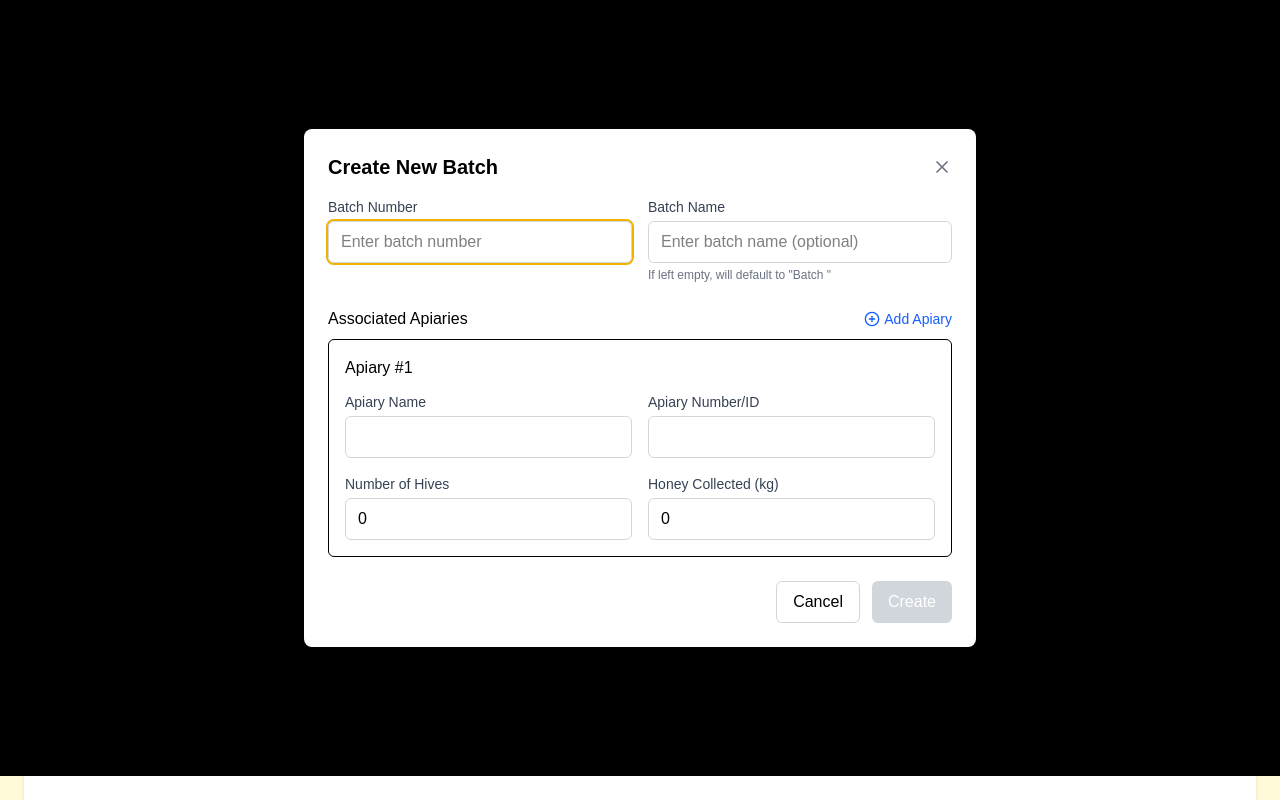
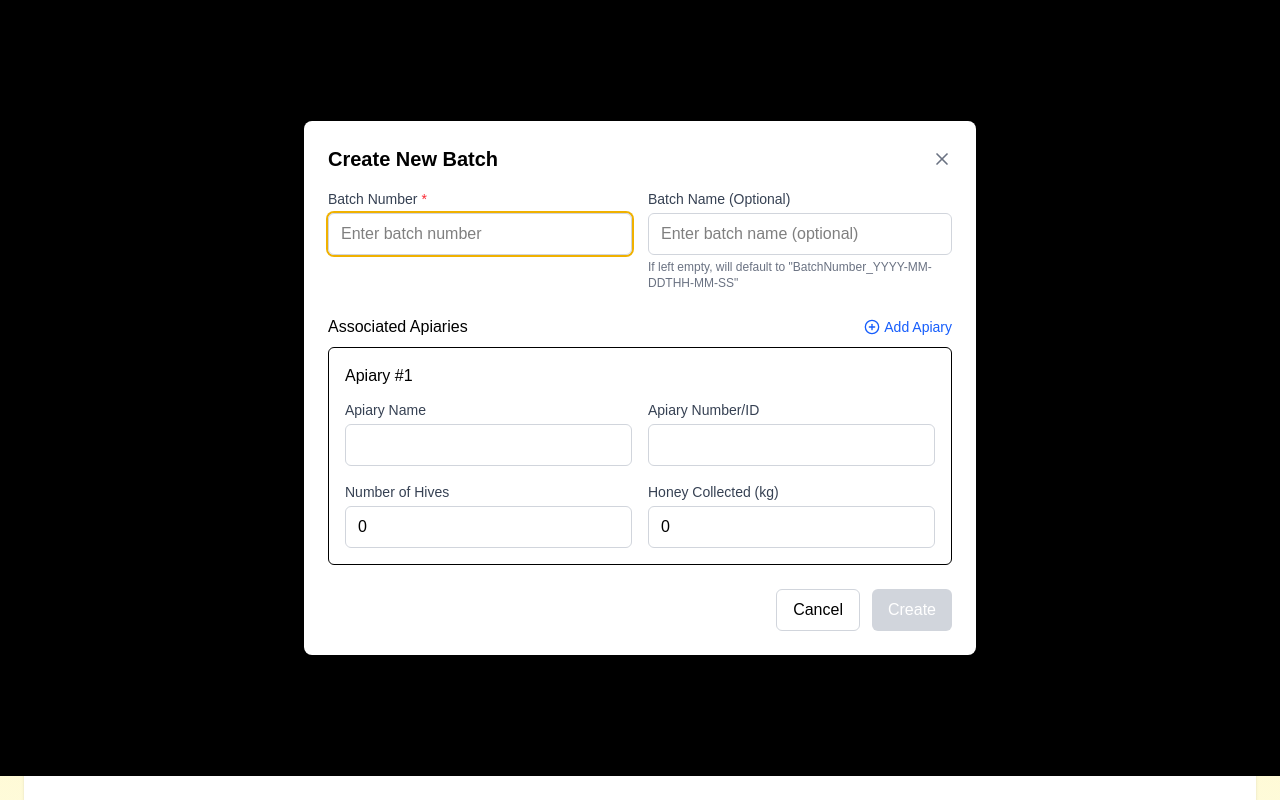
Before and after one commit to Aymane7911/BeePro, a Next.js app: page /dashboard in a window 1280 px wide. Both pictures are taken after a click on the button "Create Batch". Shown: the top 800 px of the page. Built offline with nearby package versions, Linux system fonts and the light colour scheme.

Commit message:
adding maps update

```diff
--- a/src/app/dashboard/page.tsx
+++ b/src/app/dashboard/page.tsx
@@ -417,10 +417,15 @@ const handleBuyTokens = () => {
       throw new Error("No token found. Please log in again.");
     }
 
+    // Generate batch name with timestamp if not provided
+    const finalBatchName = batchName && batchName.trim()
+      ? batchName.trim()
+      : `${batchNumber}_${new Date().toISOString().slice(0, 19).replace(/:/g, '-')}`;
+
     const formData = {
       batchNumber: batchNumber,
-      batchName: batchName || '',
-      apiaries: batchFormData.apiaries, // ✅ MISSING - Include apiaries data
+      batchName: finalBatchName,
+      apiaries: batchFormData.apiaries, // ✅ Include apiaries data
     };
 
     const response = await fetch('/api/create-batch', {
@@ -453,13 +458,14 @@ const handleBuyTokens = () => {
       setNotification({ show: false, message: '' });
     }, 5000);
 
-    // ✅ MISSING - Reset form data properly
+    // ✅ Reset form data properly
     setBatchNumber('');
-    setBatchName(''); // Add this line
+    setBatchName('');
     setBatchFormData({
       apiaries: [{ name: '', number: '', hiveCount: '', kilosCollected: '' }]
     }); // Reset apiaries form data
     setShowBatchModal(false);
+
   } catch (error) {
     console.error('Error creating batch:', error);
     setNotification({
@@ -751,7 +757,7 @@ allBatches.forEach(batch => {
               {/* Batch Number */}
               <div>
                 <label className="block text-sm font-medium text-gray-700 mb-1">
-                  Batch Number
+                  Batch Number <span className="text-red-500">*</span>
                 </label>
                 <input
                   type="text"
@@ -767,7 +773,7 @@ allBatches.forEach(batch => {
               {/* Batch Name */}
               <div>
                 <label className="block text-sm font-medium text-gray-700 mb-1">
-                  Batch Name
+                  Batch Name (Optional)
                 </label>
                 <input
                   type="text"
@@ -777,7 +783,9 @@ allBatches.forEach(batch => {
                   className="w-full px-3 py-2 border border-gray-300 rounded-md focus:outline-none focus:ring-2 focus:ring-yellow-500"
                   placeholder="Enter batch name (optional)"
                 />
-                <p className="text-xs text-gray-500 mt-1">If left empty, will default to "Batch {batchNumber}"</p>
+                <p className="text-xs text-gray-500 mt-1">
+                  If left empty, will default to "{batchNumber ? `${batchNumber}_${new Date().toISOString().slice(0, 19).replace(/:/g, '-')}` : 'BatchNumber_YYYY-MM-DDTHH-MM-SS'}"
+                </p>
               </div>
             </div>
 
@@ -906,7 +914,6 @@ allBatches.forEach(batch => {
           {notification.message}
         </div>
       )}
-
       {/* Token Wallet Section */}
       <div className="bg-white p-4 rounded-lg shadow text-black">
         <h2 className="text-lg font-semibold mb-4">Token Wallet Overview</h2>
```
